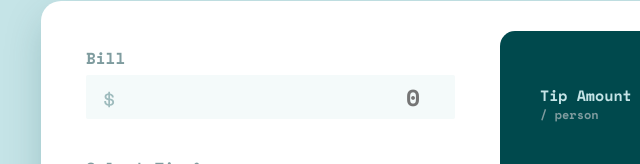
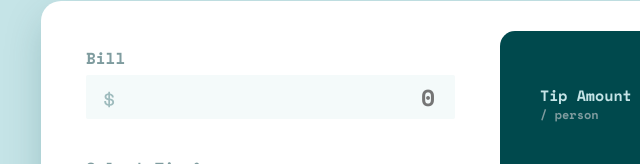
Before and after one commit to kens-visuals/tip-calculator-app, a website: page index.html in a window 1280 px wide. Shown: the part 191-355 px from the top of the page, 154-794 px from the left. Drawn offline with nearby package versions, Linux system fonts and the light colour scheme.

Commit message:
remove type number from inputs

```diff
--- a/index.html
+++ b/index.html
@@ -51,7 +51,7 @@
             </div>
 
             <input
-              type="number"
+              type="text"
               name="bill"
               placeholder="0"
               maxlength="7"
--- a/scss/_components.scss
+++ b/scss/_components.scss
@@ -126,8 +126,6 @@
     border: 0;
     padding: 0.5rem 2rem;
     cursor: pointer;
-    -webkit-appearance: none;
-    -moz-appearance: textfield;
 
     &:focus-visible {
       outline: 0.2rem solid $color-success;
```
Also changed, not shown: css/style.css.
